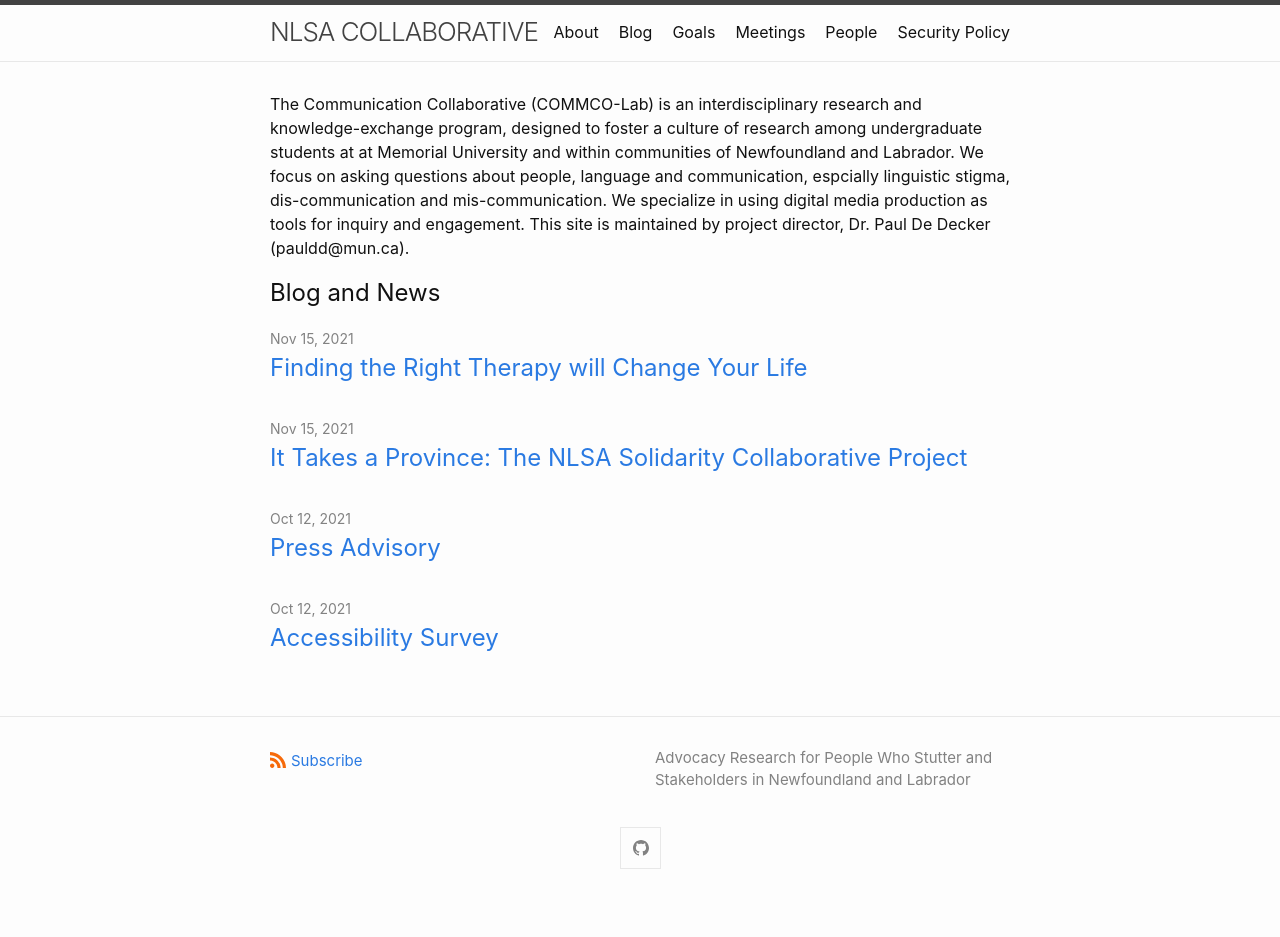
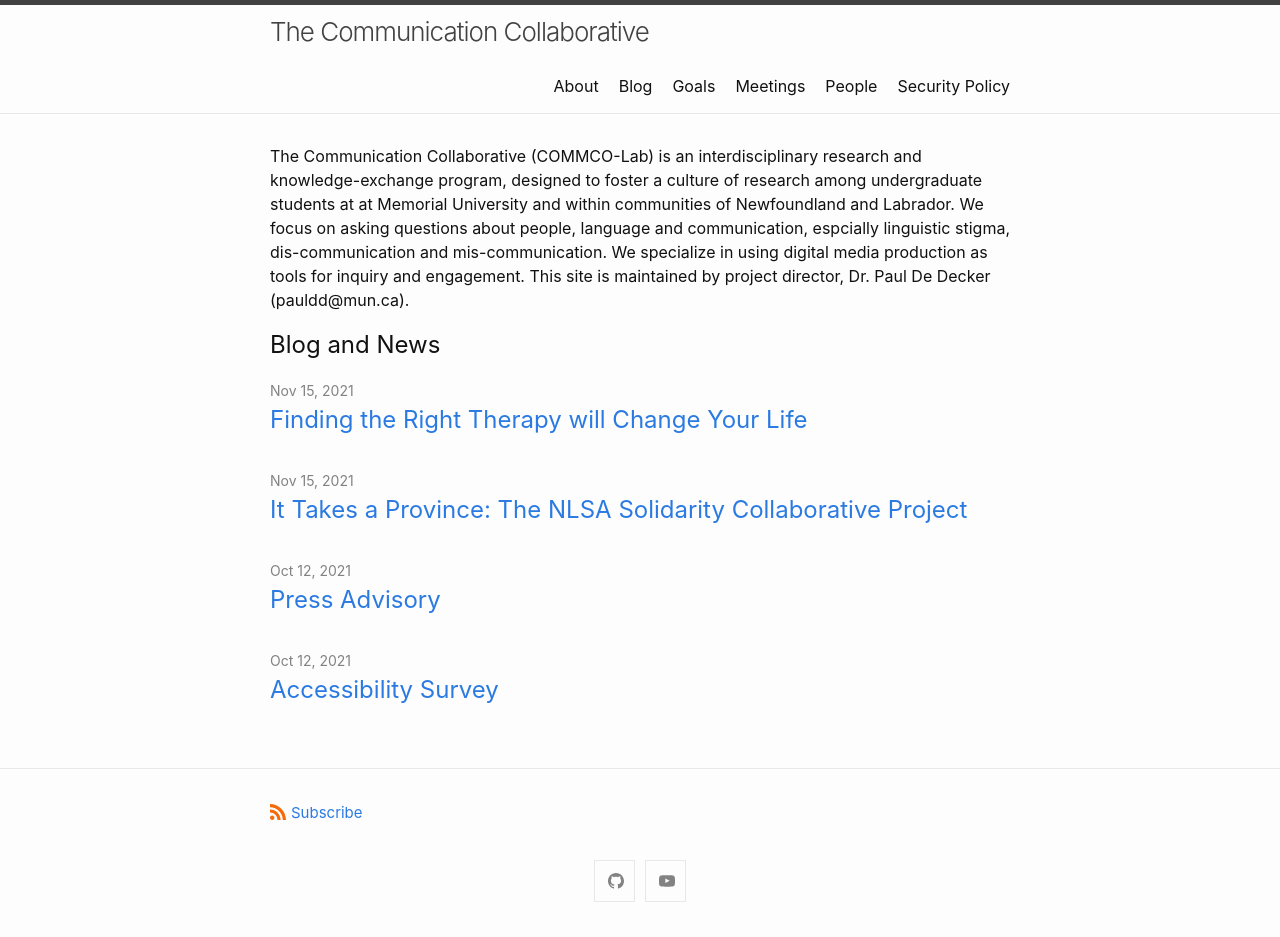
Before and after one commit to pauldedecker/commco-lab, a Jekyll site: the page built from index.md, in a window 1280 px wide. Built offline with Jekyll 4.4.1, drawn with Linux system fonts in a browser that asks for light colours; before the commit the page ends 904 px from its top, so only the background shows below that.

Commit message:
Update _config.yml

```diff
--- a/_config.yml
+++ b/_config.yml
@@ -1,10 +1,8 @@
-title: NLSA COLLABORATIVE
+title: The Communication Collaborative
 author: Paul De Decker
 name:
 email: pauldd@mun.ca
 description: # this means to ignore newlines until "show_excerpts:"
-  Advocacy Research for People Who Stutter and Stakeholders in Newfoundland and Labrador
-
 show_excerpts: false # set to true to show excerpts on the homepage
 
 # Minima date format
@@ -24,8 +22,8 @@ minima:
     # linkedin: jekyll
     # pinterest: jekyll
     # youtube: jekyll
-    # youtube_channel: UC8CXR0-3I70i1tfPg1PAE1g
-    # youtube_channel_name: CloudCannon
+    youtube_channel: https://www.youtube.com/channel/UCObxXb-euwFb4DElhHHwj8A
+    youtube_channel_name: The Communication Collaborative
     # telegram: jekyll
     # googleplus: +jekyll
     # microdotblog: jekyll
```
